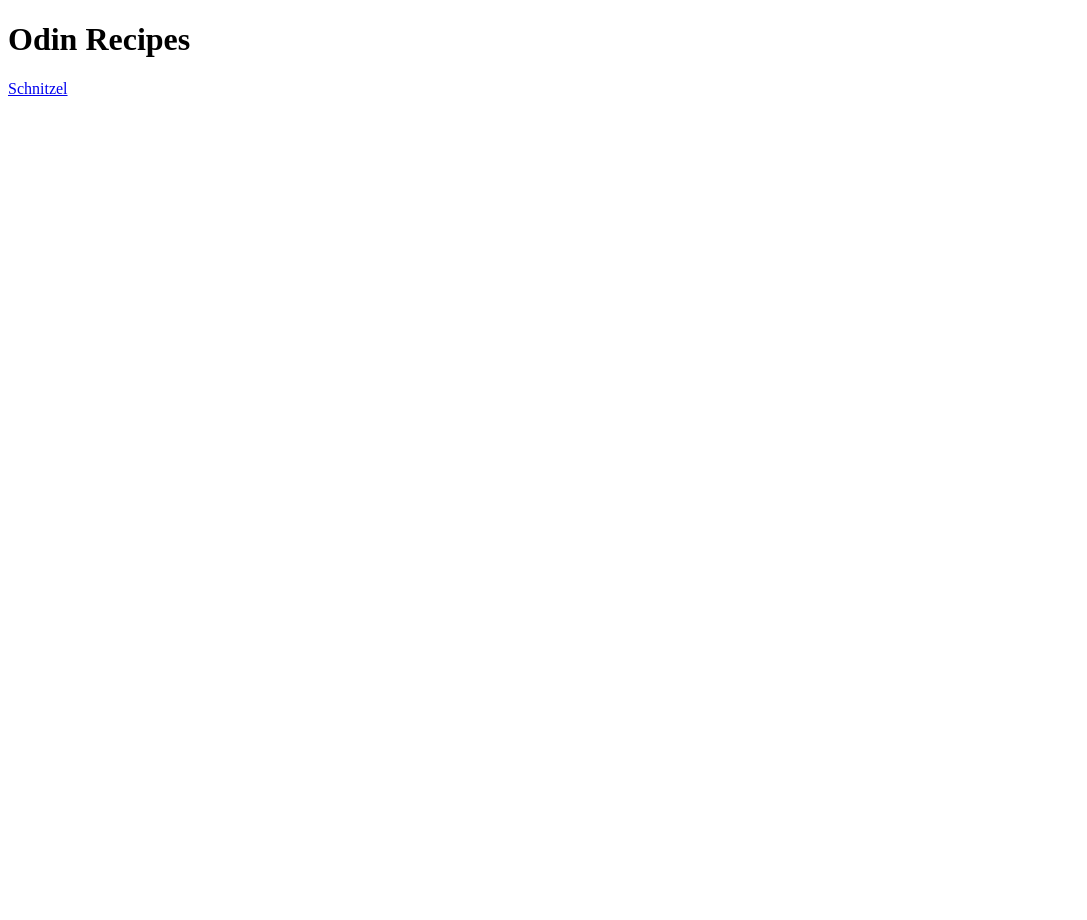
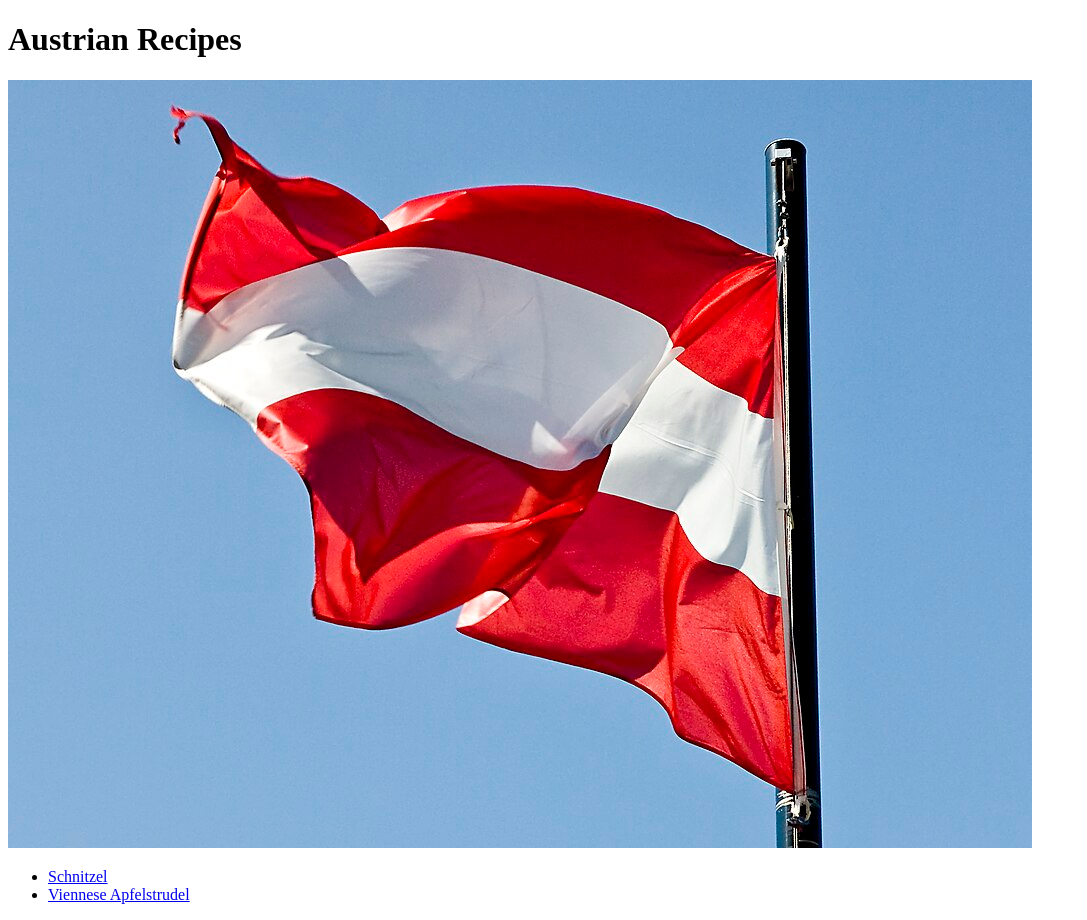
Before and after one commit to maksmeya/odin-recipes, a plain HTML site: page index.html in a window 1280 px wide. Shown: the whole page, without its empty margins (0-1087 px from the left). Before the commit the page ends 800 px from the top, so only its background shows below. Drawn offline with Linux system fonts and the light colour scheme.

Commit message:
Edit index.html and add austrian-flag.jpeg, viennese-apfelstrudel.html

```diff
--- a/index.html
+++ b/index.html
@@ -6,7 +6,12 @@
     <title>Document</title>
 </head>
 <body>
-    <h1>Odin Recipes</h1>
-    <a href="recipes/schnitzel.html">Schnitzel</a>
+    <h1>Austrian Recipes</h1>
+    <img src="img/austrian-flag.jpeg">
+    <ul>
+        <li><a href="recipes/schnitzel.html">Schnitzel</a></li>
+        <li><a href="recipes/viennese-apfelstrudel.html">Viennese Apfelstrudel</a></li>
+    </ul>
+
 </body>
 </html>
```
Also changed, not shown: img/austrian-flag.jpeg (added), recipes/viennese-apfelstrudel.html (added).
